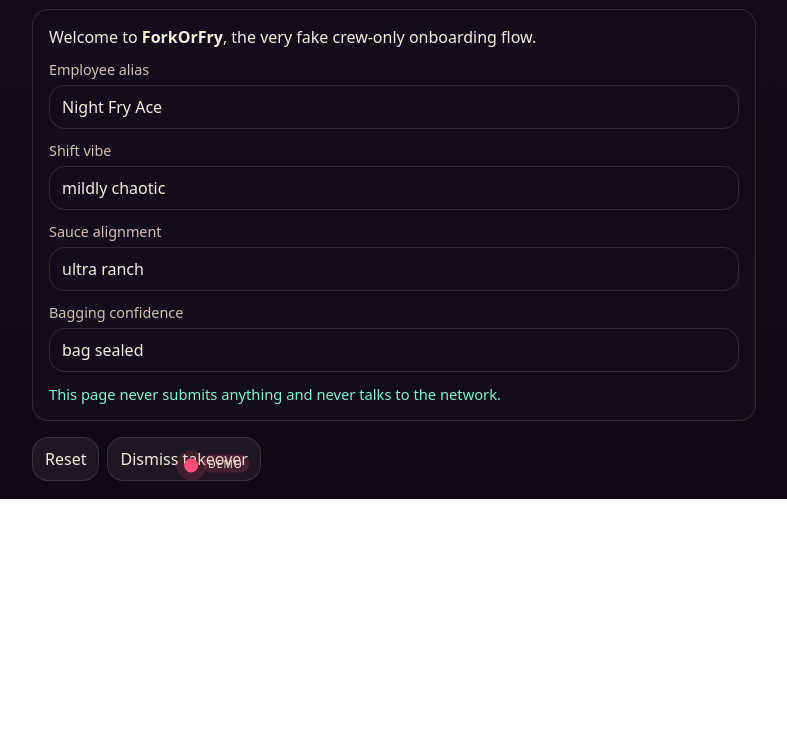
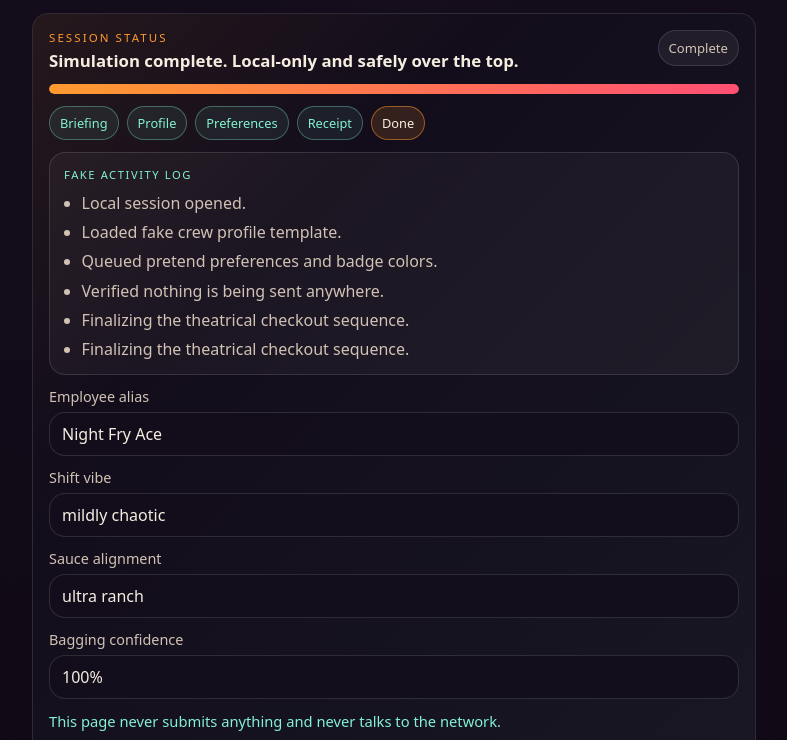
Before and after one commit to bdtran2002/ForkOrFry, a website built with Vite: page ForkOrFry/src/entrypoints/takeover/index.html in a window 1280 px wide. Shown: the part 326-1066 px from the top of the page, without its empty margins (246-1033 px from the left). Before the commit the page ends 825 px from the top, so only its background shows below. Built offline with nearby package versions, Linux system fonts and the light colour scheme.

Commit message:
Enrich the Firefox takeover simulator

```diff
--- a/ForkOrFry/src/style.css
+++ b/ForkOrFry/src/style.css
@@ -5,6 +5,7 @@ body { font-family: system-ui, sans-serif; color:var(--text); background: radial
 body.takeover-mode { cursor:none; }
 button { font:inherit; border:0; cursor:pointer; }
 .eyebrow { text-transform:uppercase; letter-spacing:.18em; color:var(--accent); font-size:.72rem; margin:0 0 .5rem; }
+.eyebrow.compact { margin-bottom:.25rem; }
 .lede { color:var(--muted); line-height:1.5; }
 .popup, .takeover { min-height:100vh; padding:18px; }
 .popup { width:320px; }
@@ -16,12 +17,28 @@ button { font:inherit; border:0; cursor:pointer; }
 .status { padding:12px; margin:14px 0; }
 .helper { color:var(--muted); font-size:.85rem; margin:.85rem 0 0; }
 .takeover { display:grid; gap:16px; align-content:start; max-width:760px; margin:0 auto; }
-.takeover header h1 { margin:0; font-size:clamp(2rem,5vw,4rem); }
+.takeover header h1 { margin:0; font-size:clamp(2rem,5vw,4rem); font-family:"Iowan Old Style", "Palatino Linotype", "Book Antiqua", serif; letter-spacing:-.03em; }
 .safety-banner { display:inline-flex; padding:8px 12px; border-radius:999px; border:1px solid rgba(130,242,211,.32); background:rgba(130,242,211,.1); color:var(--accent-3); font-size:.74rem; letter-spacing:.12em; text-transform:uppercase; margin:0 0 .85rem; }
-.stage { padding:16px; display:grid; gap:12px; }
+.stage { padding:16px; display:grid; gap:12px; position:relative; overflow:hidden; }
+.stage::before { content:''; position:absolute; inset:0; background:linear-gradient(135deg, rgba(255,154,47,.08), transparent 28%, rgba(130,242,211,.05)); pointer-events:none; }
+.status-row { display:flex; align-items:flex-start; justify-content:space-between; gap:12px; position:relative; z-index:1; }
+.status-text { font-size:1.05rem; font-weight:600; }
+.stage-pill { padding:8px 10px; border-radius:999px; background:rgba(255,255,255,.06); border:1px solid var(--line); color:var(--muted); font-size:.82rem; white-space:nowrap; }
+.progress-track { height:10px; border-radius:999px; background:rgba(255,255,255,.06); overflow:hidden; position:relative; z-index:1; }
+.progress-fill { height:100%; width:20%; border-radius:inherit; background:linear-gradient(90deg, var(--accent), var(--accent-2)); transition:width .35s ease; }
+.stepper { display:flex; flex-wrap:wrap; gap:8px; position:relative; z-index:1; }
+.stepper span { padding:7px 10px; border-radius:999px; border:1px solid var(--line); color:var(--muted); background:rgba(255,255,255,.03); font-size:.8rem; }
+.stepper span.is-active { color:var(--text); border-color:rgba(255,154,47,.5); background:rgba(255,154,47,.14); }
+.stepper span.is-complete { color:var(--accent-3); border-color:rgba(130,242,211,.34); background:rgba(130,242,211,.08); }
+.log-panel { padding:14px; border-radius:16px; border:1px solid var(--line); background:rgba(255,255,255,.04); position:relative; z-index:1; }
+.log-title { color:var(--accent-3); text-transform:uppercase; letter-spacing:.14em; font-size:.7rem; margin-bottom:.65rem; }
+.log-list { margin:0; padding-left:1.1rem; display:grid; gap:.45rem; color:var(--muted); }
+.form-grid { display:grid; gap:12px; position:relative; z-index:1; }
 .field { display:grid; gap:6px; }
 .field label { color:var(--muted); font-size:.9rem; }
-.field .input { min-height:44px; display:flex; align-items:center; padding:0 12px; }
+.field .input { min-height:44px; display:flex; align-items:center; padding:0 12px; font-variant-ligatures:none; }
 .note { color:var(--accent-3); font-size:.92rem; }
+.completion { position:relative; z-index:1; padding:16px; border-radius:18px; border:1px solid rgba(130,242,211,.24); background:linear-gradient(135deg, rgba(130,242,211,.14), rgba(255,255,255,.04)); }
+.completion-badge { display:inline-flex; margin-bottom:.6rem; padding:8px 10px; border-radius:999px; background:rgba(130,242,211,.14); color:var(--accent-3); text-transform:uppercase; letter-spacing:.14em; font-size:.72rem; }
 .cursor { width:14px; height:14px; border-radius:50%; background:var(--accent-2); box-shadow:0 0 0 8px rgba(255,79,116,.15); position:fixed; left:0; top:0; transition:transform .22s linear; pointer-events:none; }
 .cursor::after { content:'DEMO'; position:absolute; left:18px; top:-4px; padding:2px 6px; border-radius:999px; background:rgba(255,79,116,.18); color:var(--text); font-size:.64rem; letter-spacing:.1em; }
--- a/ForkOrFry/src/takeover-app.ts
+++ b/ForkOrFry/src/takeover-app.ts
@@ -12,9 +12,34 @@ app.innerHTML = `
     <p class="eyebrow">ForkOrFry local parody</p>
     <div class="safety-banner">LOCAL DEMO · FAKE CURSOR · NO NETWORK · NO REAL SUBMISSION</div>
     <h1>Drive-thru destiny simulator</h1>
-    <p class="lede">Fake-only. Local-only. No real cursor, no real site, no submission.</p>
+    <p class="lede">A playful, local-only onboarding loop that pretends to prep a crew member, then politely reveals it was theater all along.</p>
   </header>
-  <section class="card stage" id="stage"></section>
+  <section class="card stage" id="stage">
+    <div class="status-row">
+      <div>
+        <p class="eyebrow compact">Session status</p>
+        <div class="status-text" id="status-text">Booting fake onboarding...</div>
+      </div>
+      <div class="stage-pill" id="stage-pill">Step 1 of 5</div>
+    </div>
+    <div class="progress-track" aria-hidden="true"><div class="progress-fill" id="progress-fill"></div></div>
+    <div class="stepper" id="stepper">
+      <span>Briefing</span>
+      <span>Profile</span>
+      <span>Preferences</span>
+      <span>Receipt</span>
+      <span>Done</span>
+    </div>
+    <div class="log-panel">
+      <div class="log-title">Fake activity log</div>
+      <ul class="log-list" id="log-list"></ul>
+    </div>
+    <div class="form-grid" id="form-grid"></div>
+    <div class="completion" id="completion" hidden>
+      <div class="completion-badge">Simulation complete</div>
+      <p>Nothing was submitted. Nothing left this tab. The onboarding storyline simply reached its tiny dramatic finale.</p>
+    </div>
+  </section>
   <div class="actions">
     <button type="button" id="reset">Reset</button>
     <button type="button" id="dismiss">Dismiss takeover</button>
@@ -22,24 +47,36 @@ app.innerHTML = `
 </main>`
 
 const cursor = app.querySelector<HTMLElement>('#cursor')!
-const stage = app.querySelector<HTMLElement>('#stage')!
+const formGrid = app.querySelector<HTMLElement>('#form-grid')!
+const statusText = app.querySelector<HTMLElement>('#status-text')!
+const stagePill = app.querySelector<HTMLElement>('#stage-pill')!
+const progressFill = app.querySelector<HTMLElement>('#progress-fill')!
+const stepper = app.querySelector<HTMLElement>('#stepper')!
+const logList = app.querySelector<HTMLUListElement>('#log-list')!
+const completion = app.querySelector<HTMLElement>('#completion')!
 const dismissButton = app.querySelector<HTMLButtonElement>('#dismiss')
 const resetButton = app.querySelector<HTMLButtonElement>('#reset')
 
-stage.innerHTML = `
-  <div class="line">Welcome to <strong>ForkOrFry</strong>, the very fake crew-only onboarding flow.</div>
-  <div class="field"><label>Employee alias</label><div class="input" data-fill></div></div>
-  <div class="field"><label>Shift vibe</label><div class="input" data-fill></div></div>
-  <div class="field"><label>Sauce alignment</label><div class="input" data-fill></div></div>
-  <div class="field"><label>Bagging confidence</label><div class="input" data-fill></div></div>
-  <div class="note">This page never submits anything and never talks to the network.</div>`
+const fields = [
+  { label: 'Employee alias', value: 'Night Fry Ace' },
+  { label: 'Shift vibe', value: 'mildly chaotic' },
+  { label: 'Sauce alignment', value: 'ultra ranch' },
+  { label: 'Bagging confidence', value: '100%'
+  },
+]
 
-const fills = [...stage.querySelectorAll<HTMLElement>('[data-fill]')]
-const aliases = ['Night Fry Ace', 'Combo Captain', 'Packet Wizard', 'Receipt Whisperer']
-const vibes = ['extra crispy', 'mildly chaotic', 'manager-ready', 'suspiciously calm']
-const sauces = ['sweet heat', 'tiny ketchup treaty', 'ultra ranch', 'confidential blend']
-const confidence = ['90%', '97%', '100%', 'bag sealed']
-const fillValues = [aliases[0], vibes[1], sauces[2], confidence[3]]
+formGrid.innerHTML = fields
+  .map((field) => `<div class="field"><label>${field.label}</label><div class="input" data-fill></div></div>`)
+  .join('') + `<div class="note">This page never submits anything and never talks to the network.</div>`
+
+const fills = [...formGrid.querySelectorAll<HTMLElement>('[data-fill]')]
+const logs = [
+  'Local session opened.',
+  'Loaded fake crew profile template.',
+  'Queued pretend preferences and badge colors.',
+  'Verified nothing is being sent anywhere.',
+  'Finalizing the theatrical checkout sequence.',
+]
 
 function sleep(ms: number) { return new Promise((resolve) => window.setTimeout(resolve, ms)) }
 async function typeLine(el: HTMLElement, value: string) {
@@ -55,14 +92,48 @@ async function moveCursorToElement(el: Element) {
   await sleep(220)
 }
 
+function setStep(index: number) {
+  const step = Math.min(index + 1, 5)
+  stagePill.textContent = `Step ${step} of 5`
+  statusText.textContent = [
+    'Booting fake onboarding...',
+    'Collecting a delightfully fictional profile...',
+    'Confirming pretend preferences...',
+    'Reviewing the local-only receipt preview...',
+    'Wrapping up the simulation with no side effects...',
+  ][index] ?? 'Simulation complete.'
+  progressFill.style.width = `${(step / 5) * 100}%`
+  stepper.querySelectorAll('span').forEach((item, itemIndex) => {
+    item.classList.toggle('is-active', itemIndex === index)
+    item.classList.toggle('is-complete', itemIndex < index)
+  })
+}
+
+function pushLog(message: string) {
+  const li = document.createElement('li')
+  li.textContent = message
+  logList.appendChild(li)
+}
+
 async function run() {
-  await moveCursorToElement(stage.querySelector('.line') ?? stage)
+  setStep(0)
+  pushLog(logs[0])
+  await sleep(500)
+  await moveCursorToElement(formGrid)
   for (const [index, el] of fills.entries()) {
+    setStep(Math.min(index + 1, 3))
+    pushLog(logs[index + 1] ?? 'Advancing the fake flow.')
     await moveCursorToElement(el)
-    await typeLine(el, fillValues[index] ?? 'queued')
-    await sleep(420)
+    await typeLine(el, fields[index]?.value ?? 'queued')
+    await sleep(320)
   }
-  await moveCursorToElement(dismissButton ?? stage)
+  setStep(4)
+  pushLog(logs[4])
+  completion.hidden = false
+  await moveCursorToElement(completion)
+  await sleep(300)
+  stagePill.textContent = 'Complete'
+  statusText.textContent = 'Simulation complete. Local-only and safely over the top.'
 }
 
 resetButton?.addEventListener('click', () => window.location.reload())
```
